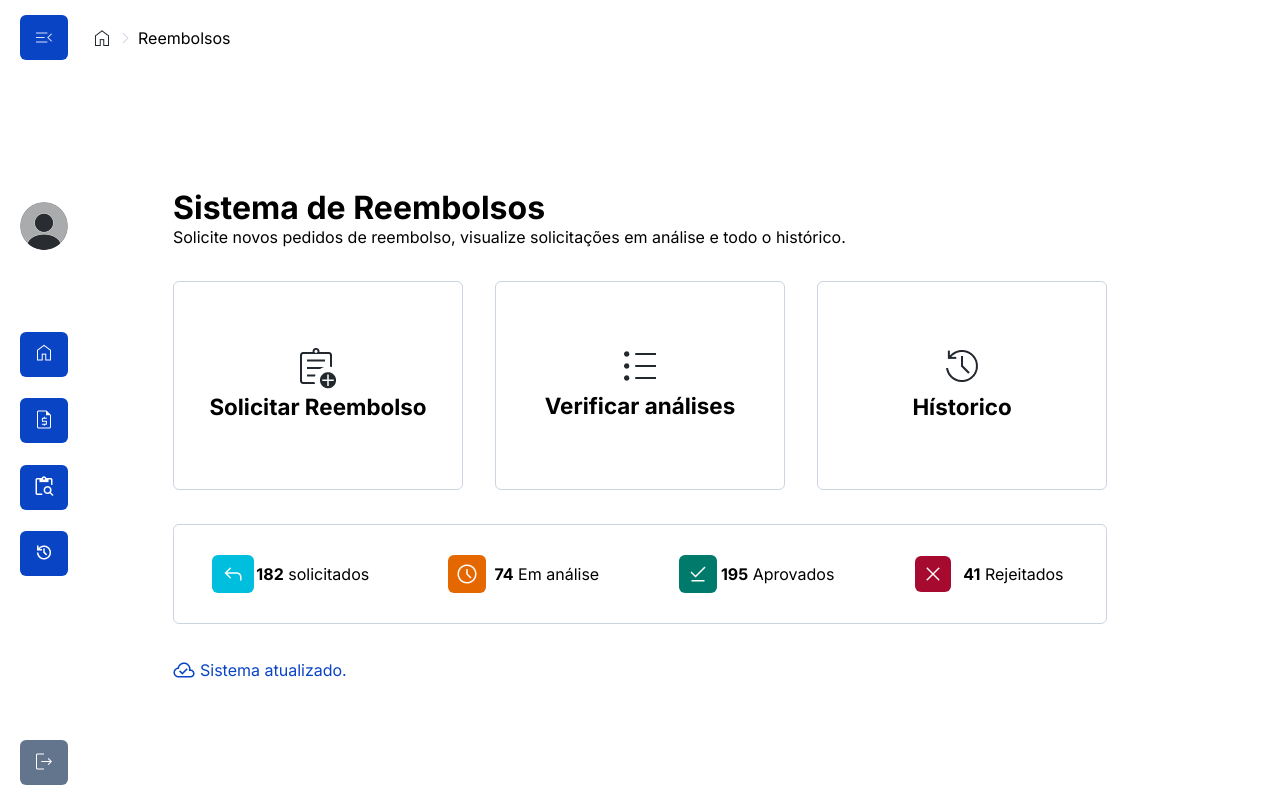
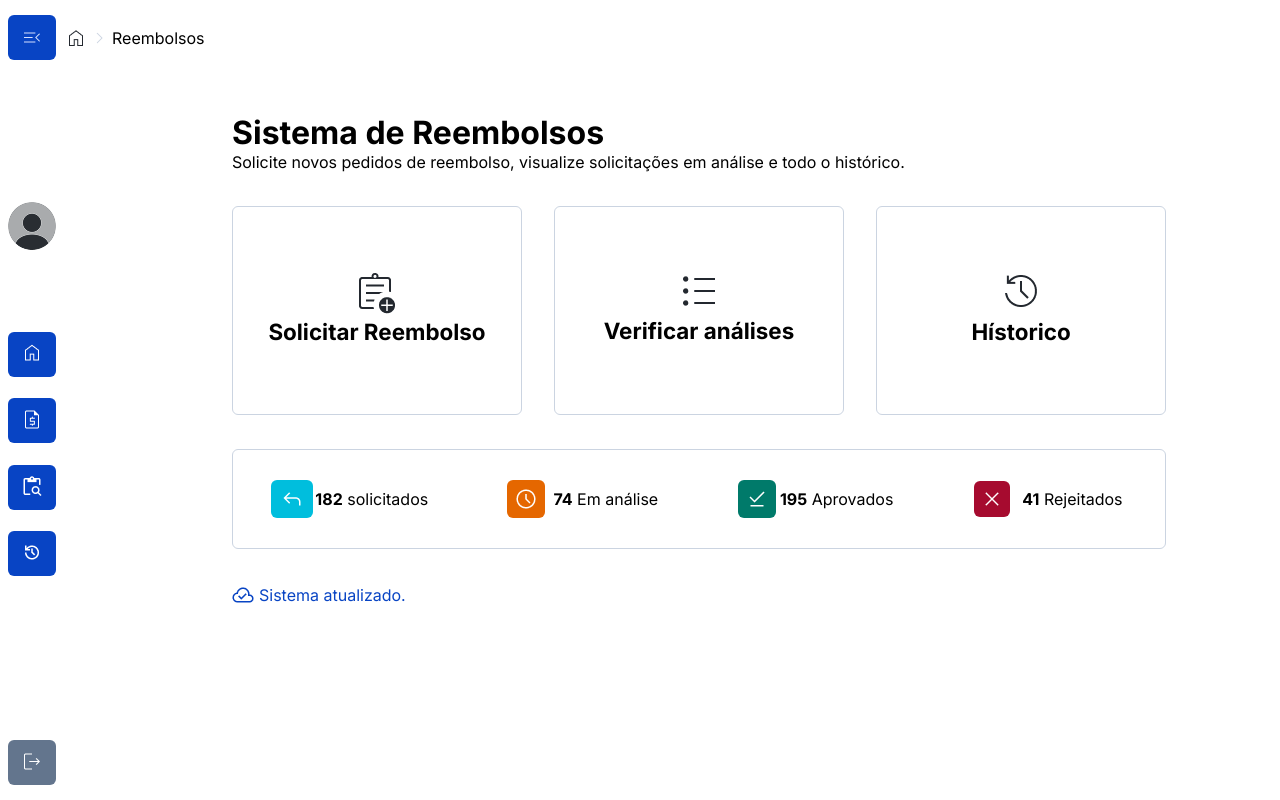
Before and after one commit to Felipesv1/Sispar, a React (Vite) app: page /reembolso in a window 1280 px wide. Built offline with nearby package versions, Linux system fonts and the light colour scheme.

Commit message:
some changes

```diff
--- a/src/components/navbar/NavBar.module.scss
+++ b/src/components/navbar/NavBar.module.scss
@@ -3,13 +3,12 @@
 }
 
 .container_header {
-  width: 88px;
-  height: 100%;
+  width: 5vw;
+  height: 100vh;
   display: flex;
   flex-direction: column;
   justify-content: space-between;
   align-items: center;
-  position: fixed;
   left: 0;
   transition: 0.1s;
   top: 0;
@@ -36,22 +35,24 @@
   .logoff_btn {
     background-color: rgba(99, 117, 141, 1);
   }
+  button {
+    width: 48px;
+    height: 45px;
+    border-radius: 6px;
+    border: none;
+    cursor: pointer;
+    transition: 100ms all;
+  }
+  button:hover {
+    transform: scale(1.1);
+  }
+
+
 }
 .container_header.active{
-  left: -10px;
+  left: -200px;
   overflow-y: auto;
 }
 .btn_header {
   background-color: var(--primary_color--);
 }
-button {
-  width: 48px;
-  height: 45px;
-  border-radius: 6px;
-  border: none;
-  cursor: pointer;
-  transition: 100ms all;
-}
-button:hover {
-  transform: scale(1.1);
-}
--- a/src/components/reembolso/Reembolsos.jsx
+++ b/src/components/reembolso/Reembolsos.jsx
@@ -19,7 +19,7 @@ export default function Reembolsos() {
     navigate("/solicitar-reembolso");
   }
   return (
-    <div>
+    <div className={style.container__refund_layout}>
       <Navbar />
       <header className={style.container__header_dashboard}>
         <img src={Home_icon} alt="icon Home" />
--- a/src/components/reembolso/Reembolsos.module.scss
+++ b/src/components/reembolso/Reembolsos.module.scss
@@ -1,12 +1,15 @@
+.container__refund_layout {
+  display: flex;
+}
+
 .container__header_dashboard {
   width: 155px;
-  margin: auto 90px;
   height: 75px;
   display: flex;
   align-items: center;
 }
 .container__main_dashboard {
-  max-width: 100%;
+  width: 75vw;
   height: 90vh;
   display: flex;
   justify-content: center;
```
